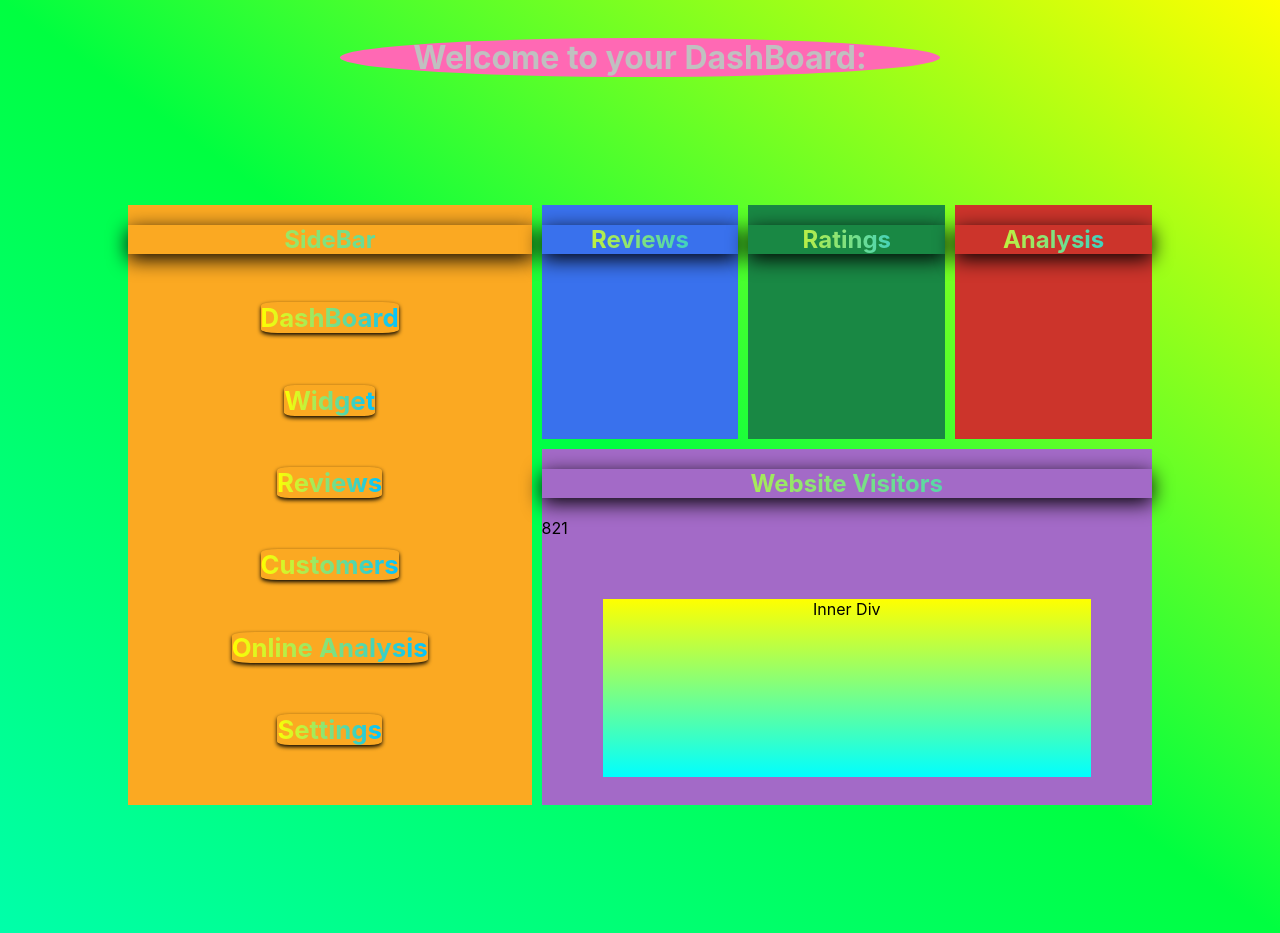
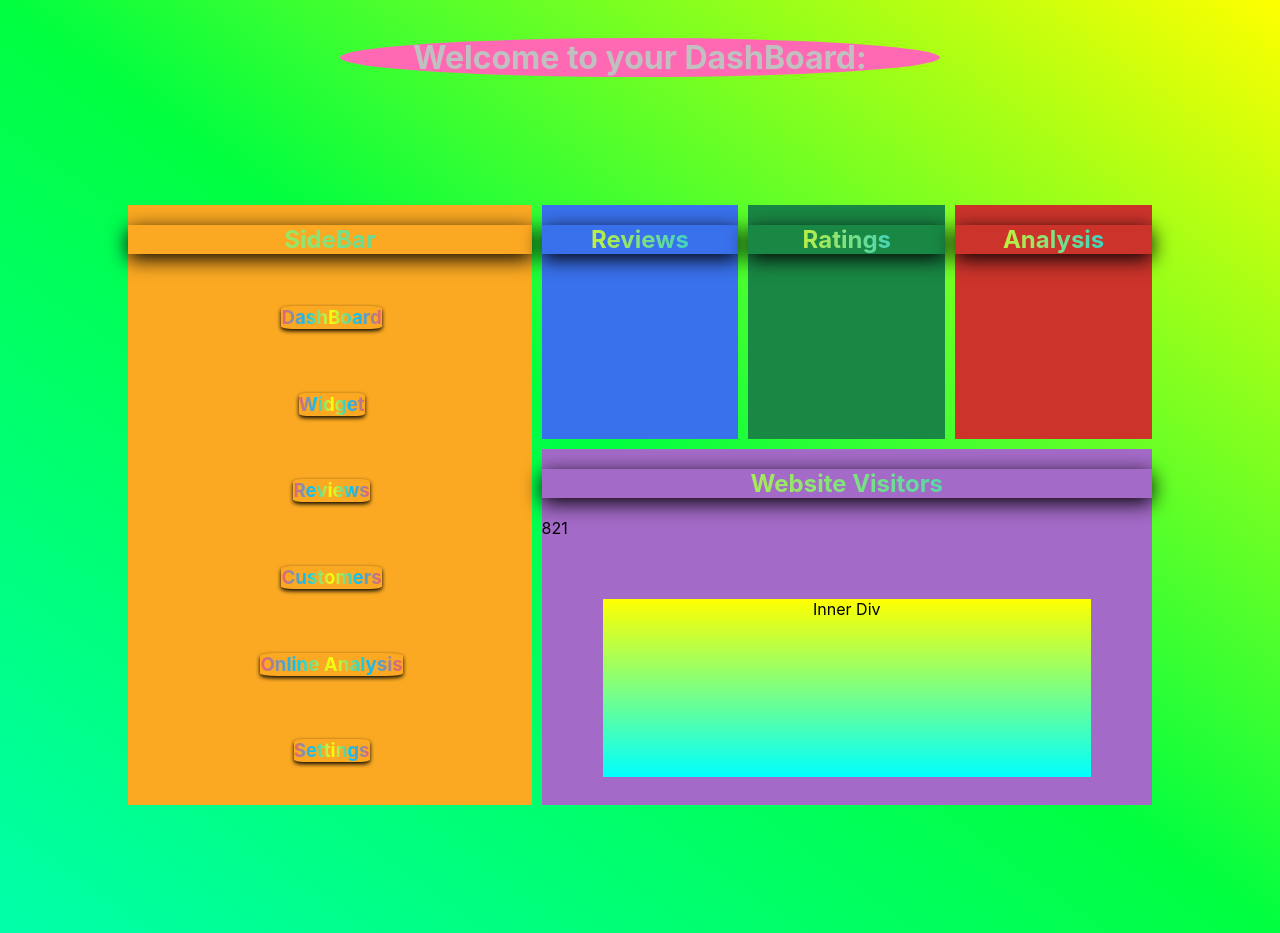
Before and after one commit to daydin14/reactStaticComponentsLab, a React (Create React App) app in the folder dashboard/: page / in a window 1280 px wide. Built offline with nearby package versions, Linux system fonts and the light colour scheme.

Commit message:
Side bar complete

```diff
--- a/dashboard/src/styles.css
+++ b/dashboard/src/styles.css
@@ -1,5 +1,10 @@
 html {
-  background-image: linear-gradient(to top right, rgb(0, 255, 170), rgb(0, 255, 64) ,yellow)
+  background-image: linear-gradient(
+    to top right,
+    rgb(0, 255, 170),
+    rgb(0, 255, 64),
+    yellow
+  );
 }
 #title {
   display: flex;
@@ -7,7 +12,7 @@ html {
   max-width: 600px;
   margin: 0 auto;
   margin-top: 3%;
-  background-color:hotpink;
+  background-color: hotpink;
   border-radius: 80%;
   color: silver;
 }
@@ -46,18 +51,20 @@ html {
   display: flex;
   justify-content: center;
   background-color: yellow;
-  background: linear-gradient(180deg, yellow,aqua);
+  background: linear-gradient(180deg, yellow, aqua);
   margin: 10%;
   height: 50%;
 }
 ul {
-  list-style: circle;
+  height: 65vh;
   display: flex;
   flex-direction: column;
-  align-items: center;
+  justify-content: space-around;
+}
+li {
+  display: flex;
+  justify-content: center;
   margin-right: 10%;
-  list-style: none;
-  font-size: 22px;
 }
 h2 {
   display: flex;
@@ -66,14 +73,22 @@ h2 {
   background-clip: text;
   -webkit-background-clip: text;
   color: transparent;
-  box-shadow: 0px 5px 20px rgba(0,0,0,10);
+  box-shadow: 0px 5px 20px rgba(0, 0, 0, 10);
 }
 h3 {
-  background: linear-gradient(90deg, yellow, rgb(0, 195, 255));
+  background: linear-gradient(
+    90deg,
+    rgb(253, 94, 94),
+    rgb(0, 195, 255),
+    yellow,
+    rgb(0, 195, 255),
+    rgb(253, 94, 94)
+  );
   background-clip: text;
   -webkit-background-clip: text;
   color: transparent;
-  box-shadow: 0px 2px 4px rgba(0,0,0,10);
+
+  box-shadow: 0px 2px 4px rgba(0, 0, 0, 10);
   border-radius: 12%;
   max-width: max-content;
 }
```
